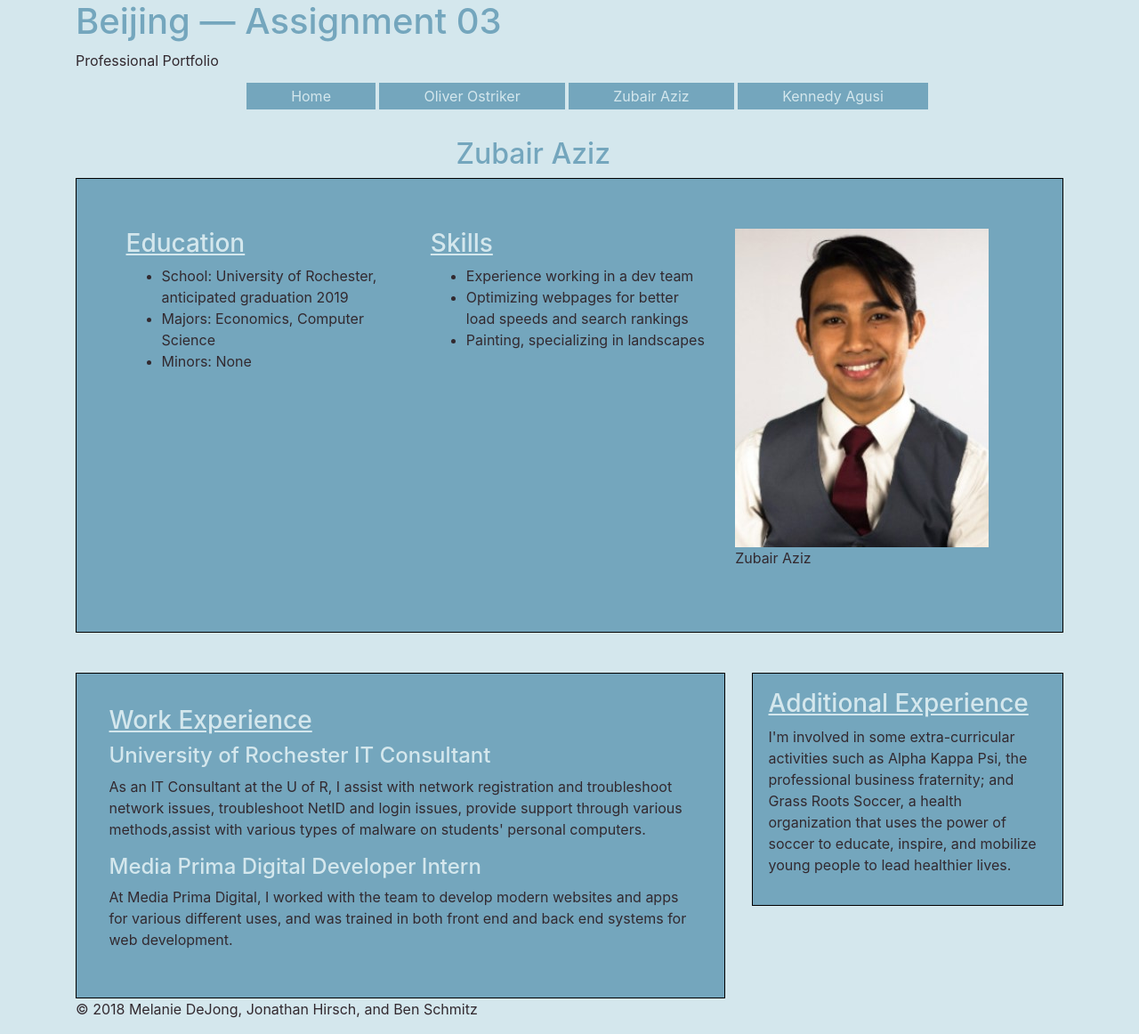
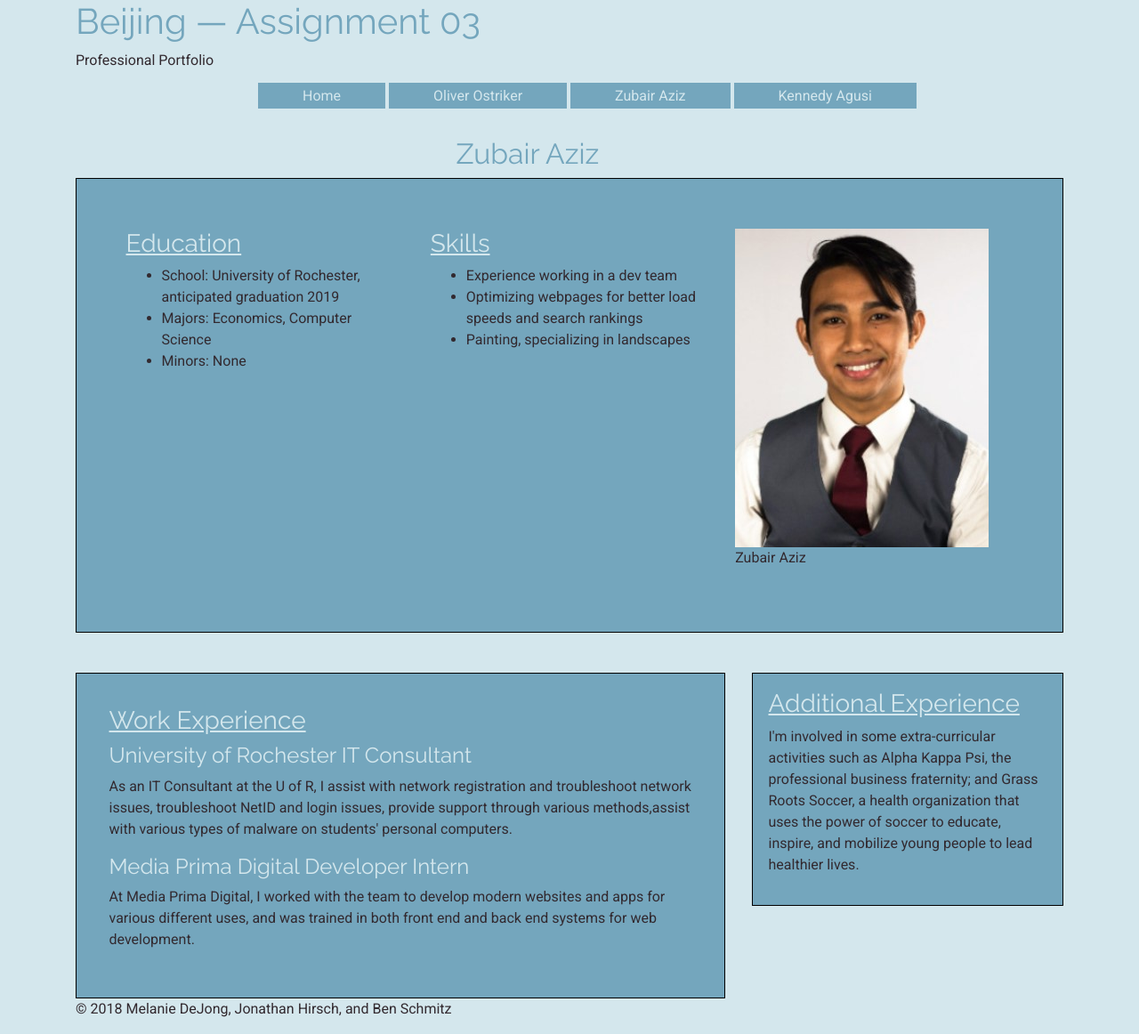
Before and after one commit to mdejong3/assignment03-beijing, a PHP site: page /aziz.php in a window 1280 px wide. Shown: the whole page at 89% size. Run offline with PHP 8.4, Linux system fonts and the light colour scheme.

Commit message:
added fonts

```diff
--- a/css/override.css
+++ b/css/override.css
@@ -1,6 +1,7 @@
 body {
 	background-color: #D4E7ED;
 	color: #32292F;
+	font-family: 'Roboto', sans-serif;
 }
 
 .box{
@@ -29,3 +30,7 @@ h3 {
 	text-decoration: underline;
 	text-decoration-style: solid;
 }
+
+h1, h2, h3, h4 {
+	font-family: 'Raleway', sans-serif;
+}
--- a/includes/html-top.inc
+++ b/includes/html-top.inc
@@ -5,7 +5,7 @@
 		<title>Beijing -- Assignment 03</title>
 		 <meta charset="utf-8">
     	<meta name="viewport" content="width=device-width, initial-scale=1, shrink-to-fit=no">
-
+    	<link href="https://fonts.googleapis.com/css?family=Raleway|Roboto" rel="stylesheet">
     	<!-- Bootstrap CSS -->
     	<link rel="stylesheet" href="https://maxcdn.bootstrapcdn.com/bootstrap/4.0.0/css/bootstrap.min.css" integrity="sha384-Gn5384xqQ1aoWXA+058RXPxPg6fy4IWvTNh0E263XmFcJlSAwiGgFAW/dAiS6JXm" crossorigin="anonymous">
 
```
